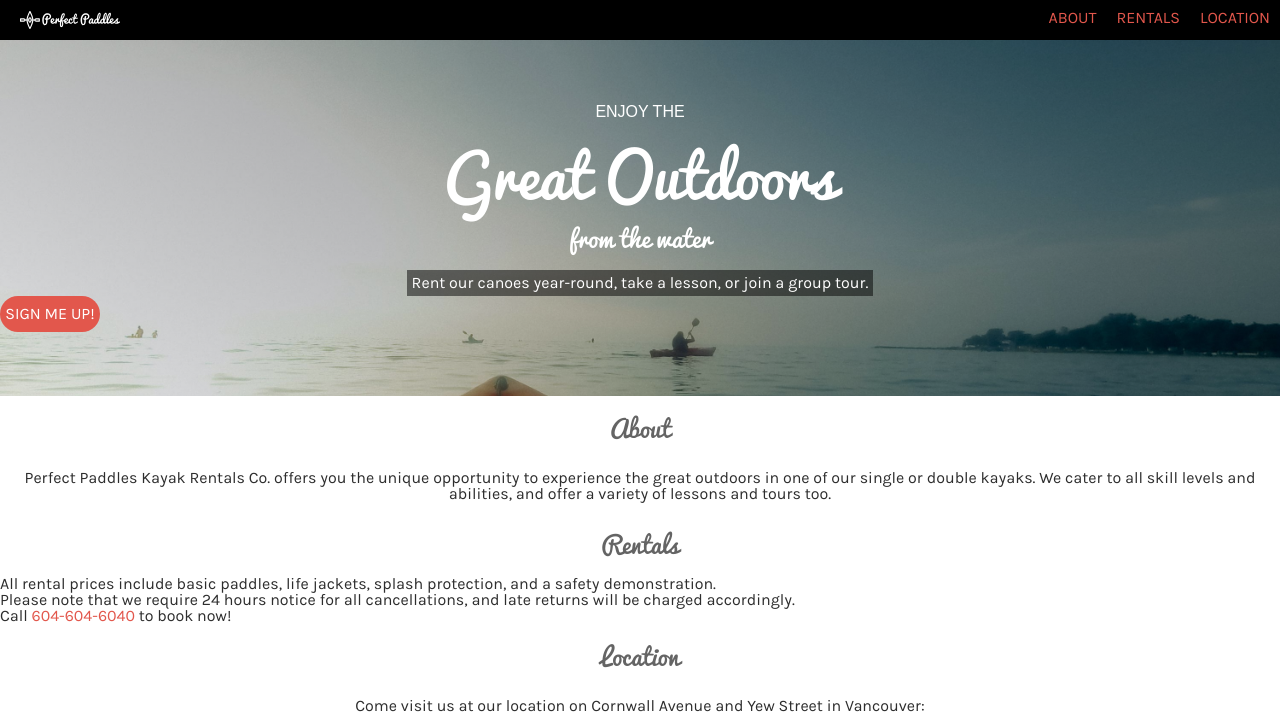
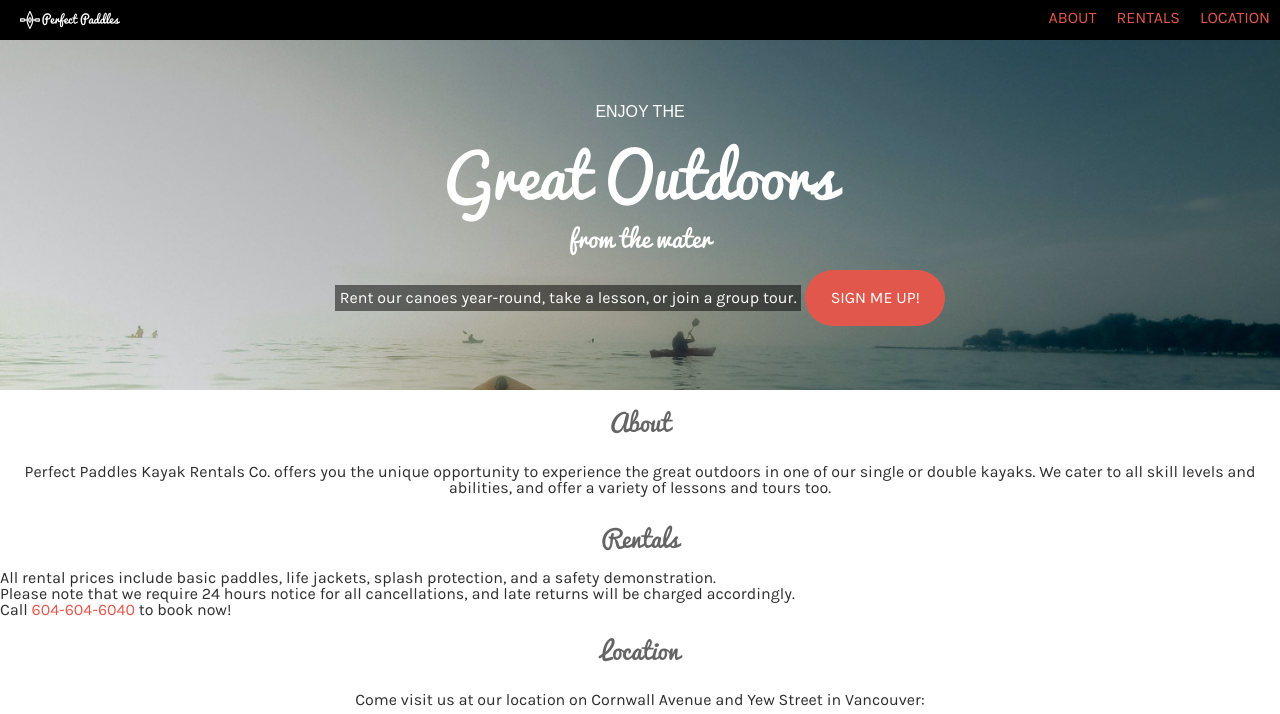
Before and after one commit to aprilyau/aprilyau-project1, a plain HTML site: page index.html in a window 1280 px wide. Shown: the top 714 px of the page. Drawn offline with Linux system fonts and the light colour scheme; files whose address does not match are found by name.

Commit message:
button change to inline

```diff
--- a/style.css
+++ b/style.css
@@ -126,11 +126,10 @@ header h2 {
 }
 
 .button {
-  display: block;
+  display: inline-block;
   font-family: 'karla-regular';
   text-transform: uppercase;
-  padding-top: 10px;
-  padding-bottom: 10px;
+  padding: 20px;
   width: 100px;
   background-color: #e2574c;
   border-radius: 30px;
```
